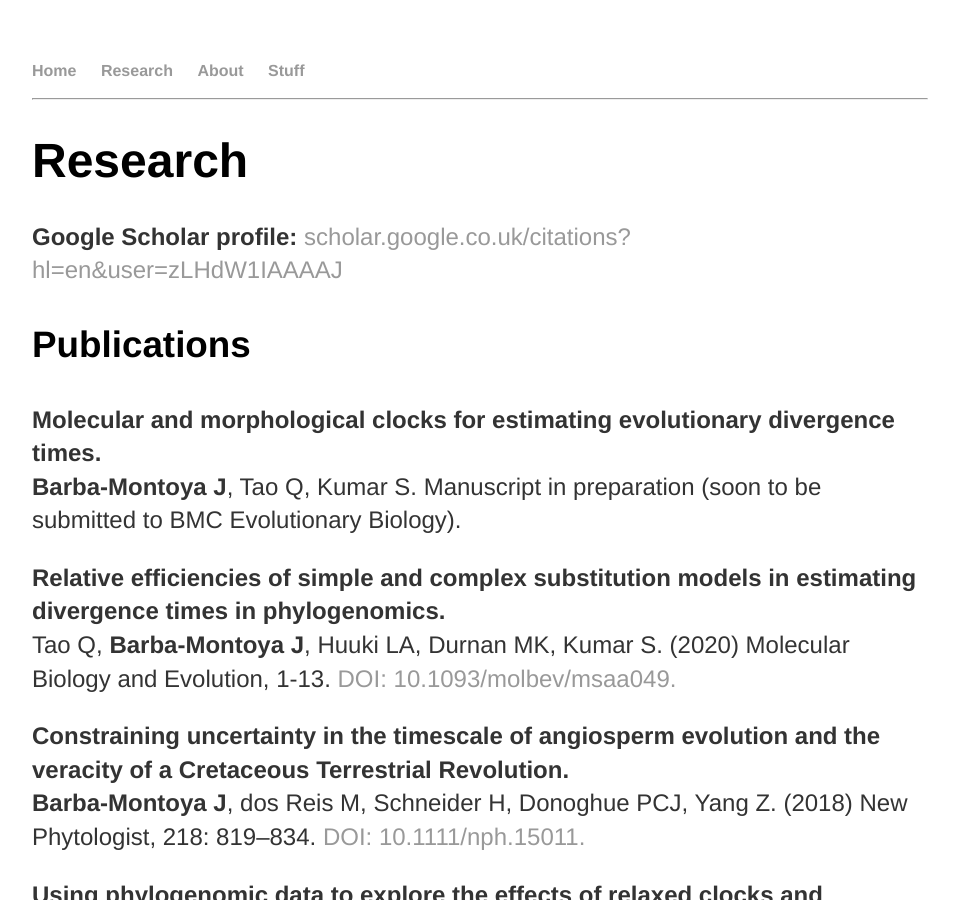
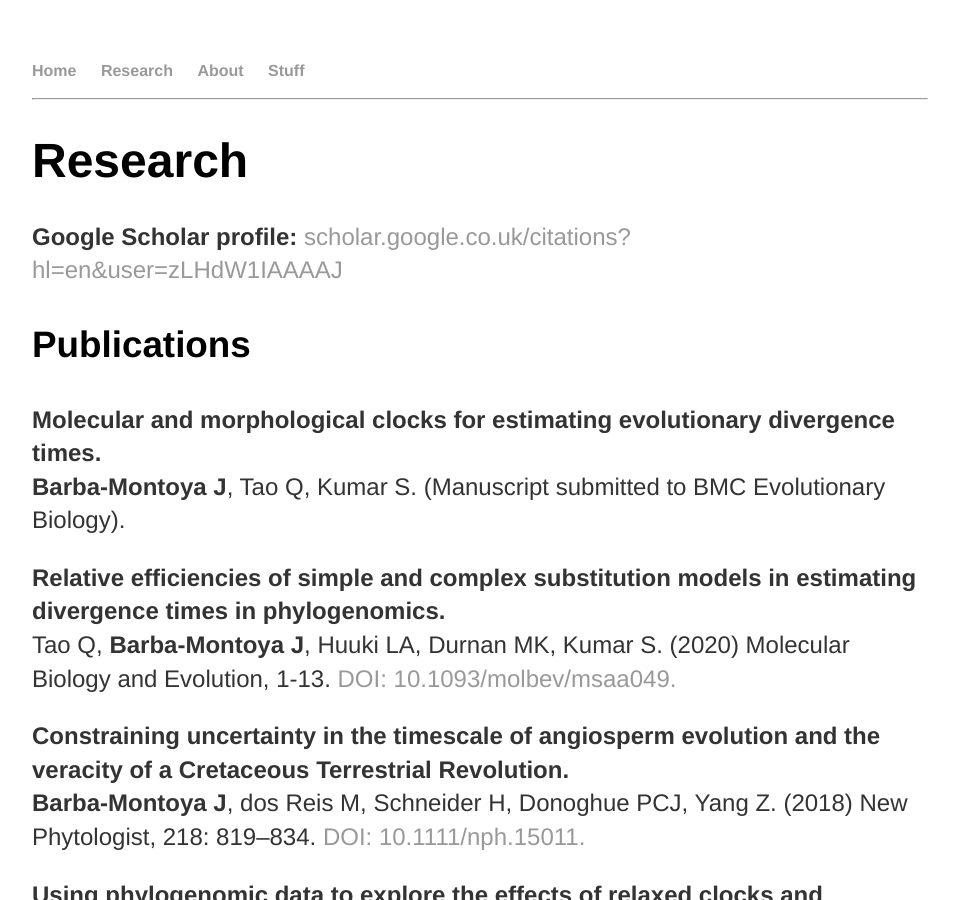
Before and after one commit to josebarbamontoya/josebarbamontoya.github.io, a Jekyll site: the page built from research/index.html, in a window 1280 px wide and 900 px high. Shown: the whole window, without its empty margins (160-1119 px from the left). Built offline with Jekyll 4.4.1, drawn with Linux system fonts in a browser that asks for light colours.

Commit message:
Update index.html

```diff
--- a/research/index.html
+++ b/research/index.html
@@ -8,7 +8,7 @@
 					<p><b>Google Scholar profile:</b><a href="https://scholar.google.co.uk/citations?hl=en&user=zLHdW1IAAAAJ"> scholar.google.co.uk/citations?hl=en&user=zLHdW1IAAAAJ</a></p>
 					<h3>Publications</h3>
 <p><b>Molecular and morphological clocks for estimating evolutionary divergence times.</b><br>
-<b>Barba-Montoya J</b>, Tao Q, Kumar S. Manuscript in preparation (soon to be submitted to BMC Evolutionary Biology).
+<b>Barba-Montoya J</b>, Tao Q, Kumar S. (Manuscript submitted to BMC Evolutionary Biology).
 
 <p><b>Relative efficiencies of simple and complex substitution models in estimating divergence times in phylogenomics.</b><br>
 Tao Q, <b>Barba-Montoya J</b>, Huuki LA, Durnan MK, Kumar S. (2020) Molecular Biology and Evolution, 1-13. <a href=" https://doi.org/10.1093/molbev/msaa049">DOI: 10.1093/molbev/msaa049.</a>
```
